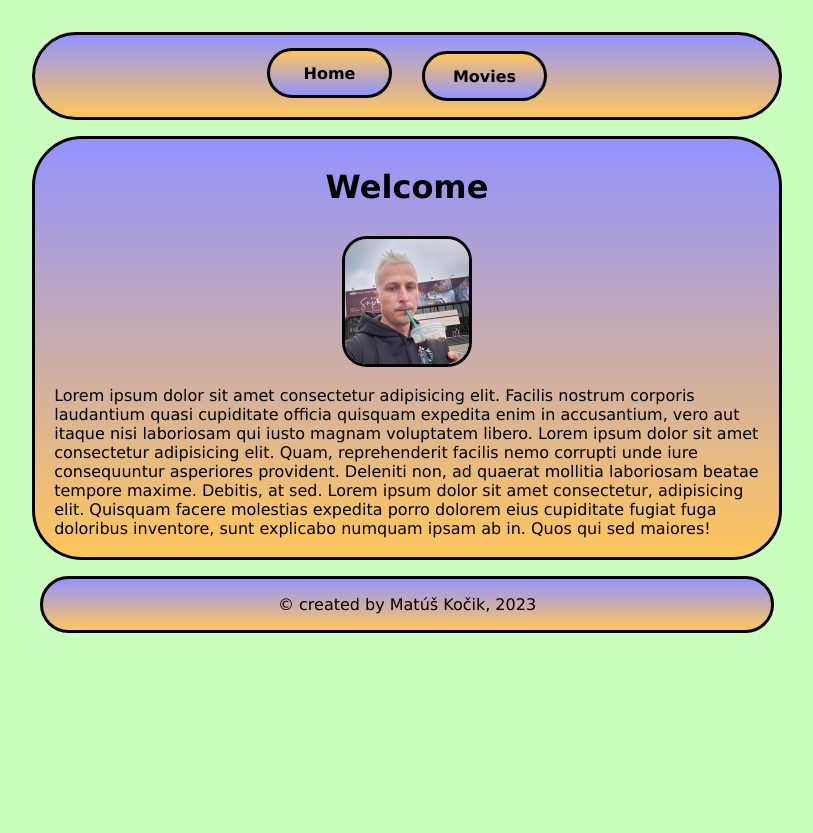
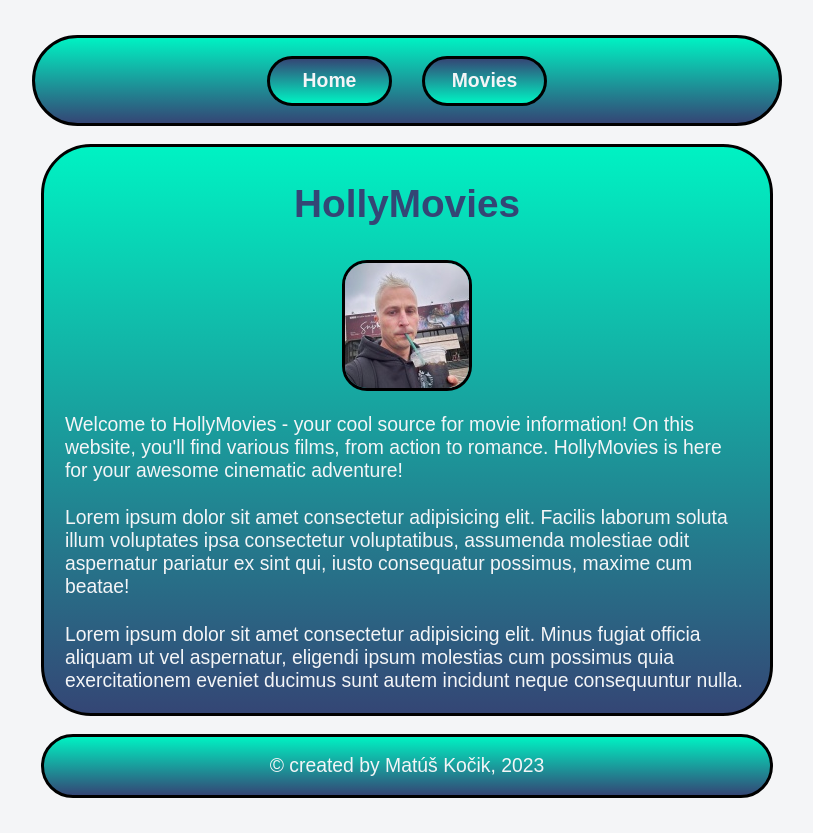
Before and after one commit to matus-kocik/hollymovies_django, a Django app: page / in a window 1280 px wide. Shown: the whole page, without its empty margins (233-1046 px from the left). Before the commit the page ends 633 px from the top, so only its background shows below. Run offline with Django 4.2, Linux system fonts and the light colour scheme.

Commit message:
change css

```diff
--- a/templates/base.html
+++ b/templates/base.html
@@ -17,8 +17,8 @@
             <span></span>
         </div>
         <nav>
-            <a href="{% url 'index' %}"><div>Home</div></a>
-            <a href="{% url 'movies' %}"><div>Movies</div></a>
+            <a href="{% url 'index' %}"><button>Home</button></a>
+            <a href="{% url 'movies' %}"><button>Movies</button></a>
             <!-- <a href="portfolio.html"><div>Admin</div></a> -->
             <!-- <a href="contact.html"><div>Contact</div></a> -->
         </nav>
--- a/viewer/static/script.js
+++ b/viewer/static/script.js
@@ -1,11 +1,11 @@
 const currentYear = new Date().getFullYear();
 document.getElementById("copywright-text").textContent = `© created by Matúš Kočik, ${currentYear}`;
 
-document.querySelectorAll('nav a').forEach(function(link) {
+/* document.querySelectorAll('nav a').forEach(function(link) {
     if (window.location.href.includes(link.getAttribute('href'))) {
         link.classList.add('active');
     }
-})
+}) */
 
 document.querySelector('.hamburger-menu').addEventListener('click', function() {
     document.querySelector('nav').classList.toggle('open');
--- a/viewer/static/style.css
+++ b/viewer/static/style.css
@@ -1,6 +1,6 @@
-/* $default:       #344675 !default; // EDIT for customization
-$primary:       #e14eca !default; // EDIT for customization
-$secondary:     #f4f5f7 !default; // EDIT for customization
+/* $default tmavomodrosiva:       #344675 !default; // EDIT for customization
+$primary ruzova:       #e14eca !default; // EDIT for customization
+$secondary svetlobielosiva:     #f4f5f7 !default; // EDIT for customization
 $success:       #00f2c3 !default; // EDIT for customization
 $info:          #1d8cf8 !default; // EDIT for customization
 $warning:       #ff8d72 !default; // EDIT for customization
@@ -14,12 +14,13 @@ $black:         #222a42 !default; // EDIT for customization
 html, body {
   margin: 0;
   padding: 0;
-  font-family: Verdana, Geneva, Tahoma, sans-serif;
+  font-family: sans-serif;
+  font-size: 1.1rem;
 }
 
 body {
-  background-color: #caffbf;
-  color: #000000;
+  background-color: #f4f5f7;
+  color: #f4f5f7;
   width: 90vw;
   max-width: 750px;
   margin: 1.5rem auto;
@@ -28,12 +29,12 @@ body {
 }
 
 header, main, footer{
-  background: linear-gradient(#9393ff, #ffc65c);
+  background: linear-gradient(#00f2c3, #344675);
   border-radius: 50px;
   padding: .5rem;
 }
 
-header, main, footer, a, a:hover, .active, #my-photo{
+header, main, footer, button, button:hover, .active, #my-photo{
   border: 3px solid #000000;
 }
 
@@ -53,12 +54,26 @@ main, footer {
   justify-content: center;
 }
 
-main, .hamburger-menu {
-  margin: .5rem auto;
+main, .hamburger-menu footer {
+  margin: .5rem;
 }
 
 footer {
   margin: .5rem;
+}
+
+h1 {
+  color: #344675;
+}
+
+ul {
+  list-style: none;
+  border: 2px;
+  text-align: center;
+}
+
+li {
+  padding: .15rem;
 }
 
 nav {
@@ -113,26 +128,31 @@ nav {
   }
 }
 
-nav a {
+nav button {
   display: flex;
   flex-direction: row;
-  color: #000000;
-  background: linear-gradient(#ffc65c, #9393ff);
+  color: #f4f5f7;
+  font-size: 1.1rem;
+  background: linear-gradient(#344675, #00f2c3);
   border-radius: 50px;
   width: 125px;
   height: 50px;
   justify-content: center;
   align-items: center;
   font-weight: bold;
-  text-decoration: none;
   transition: transform 0.5s ease;
 }
 
-nav a:hover, nav .active {
-  color: #000000;
+nav button:hover, nav .active {
+  color: #f4f5f7;
   cursor: pointer;
   font-weight: bold;
   transform: translateY(-3px)
+}
+
+a {
+  color: #f4f5f7;
+  text-decoration: none;
 }
 
 #my-photo {
--- a/viewer/templates/index.html
+++ b/viewer/templates/index.html
@@ -3,14 +3,18 @@
 {% block content %}
 {% load static %}
 
-<h1>Welcome</h1>
+<h1>HollyMovies</h1>
 <div>
     <img id="my-photo" src="{% static 'images/my_foto.jpg' %}" alt="My Photo">
 </div>
 <div class="inside-main">
-Lorem ipsum dolor sit amet consectetur adipisicing elit. Facilis nostrum corporis laudantium quasi cupiditate officia quisquam expedita enim in accusantium, vero aut itaque nisi laboriosam qui iusto magnam voluptatem libero.
-Lorem ipsum dolor sit amet consectetur adipisicing elit. Quam, reprehenderit facilis nemo corrupti unde iure consequuntur asperiores provident. Deleniti non, ad quaerat mollitia laboriosam beatae tempore maxime. Debitis, at sed.
-Lorem ipsum dolor sit amet consectetur, adipisicing elit. Quisquam facere molestias expedita porro dolorem eius cupiditate fugiat fuga doloribus inventore, sunt explicabo numquam ipsam ab in. Quos qui sed maiores!
+    Welcome to HollyMovies - your cool source for movie information! On this website, you'll find various films, from action to romance. HollyMovies is here for your awesome cinematic adventure!
+</div>
+<div class="inside-main">
+    Lorem ipsum dolor sit amet consectetur adipisicing elit. Facilis laborum soluta illum voluptates ipsa consectetur voluptatibus, assumenda molestiae odit aspernatur pariatur ex sint qui, iusto consequatur possimus, maxime cum beatae!
+</div>
+<div class="inside-main">
+    Lorem ipsum dolor sit amet consectetur adipisicing elit. Minus fugiat officia aliquam ut vel aspernatur, eligendi ipsum molestias cum possimus quia exercitationem eveniet ducimus sunt autem incidunt neque consequuntur nulla.
 </div>
 
-{% endblock %}
+    {% endblock %}
```
Also changed, not shown: viewer/templates/movies.html (+7 -5 lines).
